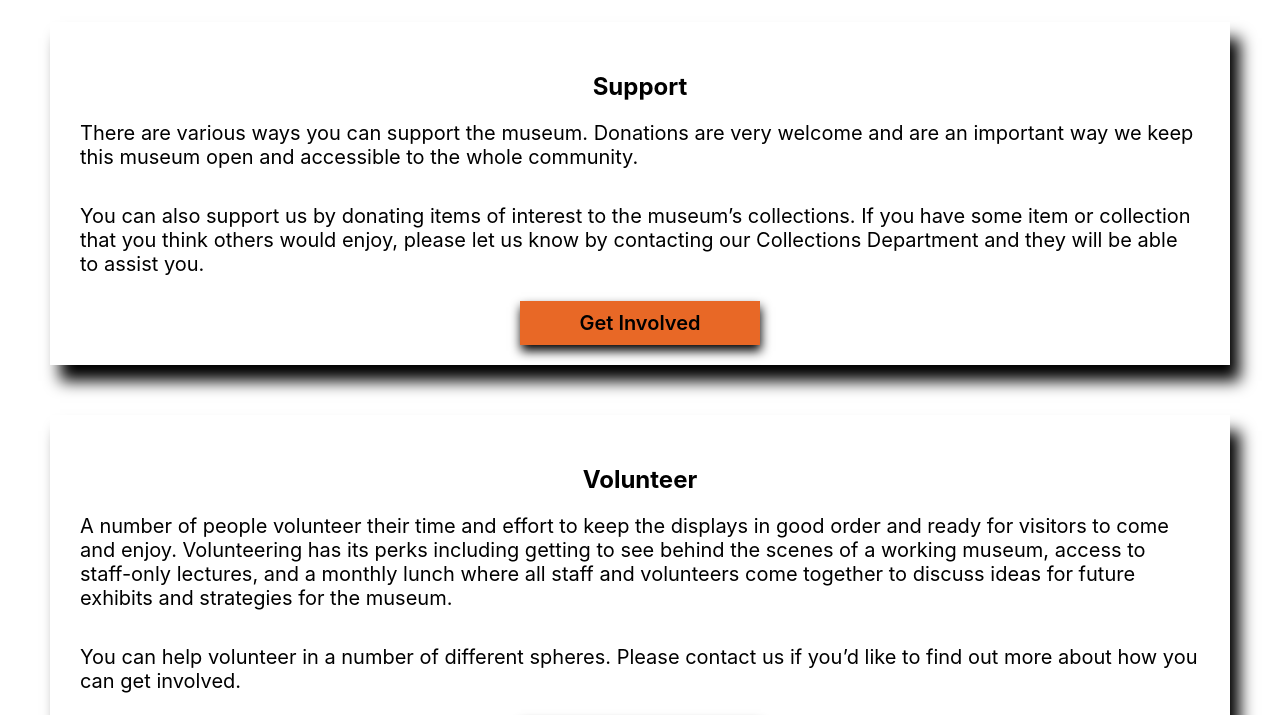
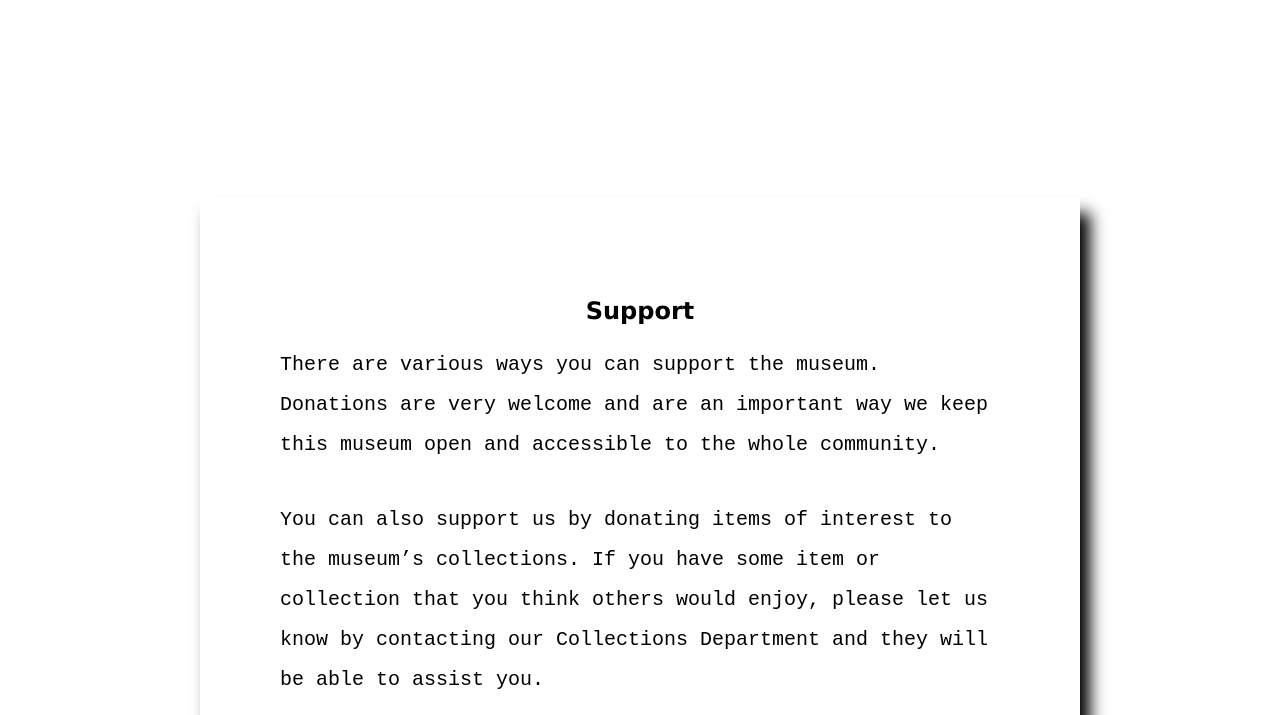
Before and after one commit to Enirose/Semester-project1_Ma-Enirose, a plain HTML site: page get.html in a window 1280 px wide. Shown: the part 219-934 px from the top of the page. Drawn offline with Linux system fonts and the light colour scheme.

Commit message:
some changes with css

```diff
--- a/css/styles.css
+++ b/css/styles.css
@@ -1,5 +1,5 @@
 body {
-    font-family: -apple-system, BlinkMacSystemFont, 'Segoe UI', Roboto, Oxygen, Ubuntu, Cantarell, 'Open Sans', 'Helvetica Neue', sans-serif;
+    font-family: 'Lucida Sans', 'Lucida Sans Regular', 'Lucida Grande', 'Lucida Sans Unicode', Geneva, Verdana, sans-serif;
     margin: 0;
     padding: 0;
 }
@@ -7,6 +7,9 @@ body {
 p {
     font-size: 20px;
     margin: 0px 0px 35px 0px;
+    line-height: 2;
+    font-weight: 500;
+    font-family: 'Courier New', Courier, monospace
 }
 
 .logo {
@@ -58,7 +61,6 @@ nav a {
 }
 
 .logo-name {
-
     text-align: center;
 }
 /* Home */
@@ -85,6 +87,10 @@ nav a {
 hr {
     height: 2px;
     background-color: #E86826;
+}
+
+h3 {
+    margin: 50px;
 }
 
 .cta {
@@ -125,7 +131,7 @@ hr {
     align-items: center;
     padding: 50px;
     margin: 50px;
-    box-shadow: 10px 16px 15px black;
+    box-shadow: 1px 1px 25px black;
 }
 
 .exhibition img {
@@ -150,8 +156,8 @@ hr {
 
 .get-involved {
     align-items: center;
-    padding: 30px;
-    margin: 50px;
+    padding: 80px;
+    margin: 70px;
     box-shadow: 10px 16px 15px black;
     text-align: center;
 }
@@ -218,6 +224,13 @@ footer {
     .exhibition {
         display: grid;
         grid-template-columns: 4fr 5fr;
+        margin: 100px;
+    }
+
+    /*Get Involved*/
+    .get-involved {
+        padding: 80px;
+        margin: 200px;
     }
 }
 
--- a/get.html
+++ b/get.html
@@ -53,7 +53,7 @@
                 <p>
                     You can help volunteer in a number of different spheres. Please contact us if you’d like to find out more about how you can get involved.
                 </p>
-                <a href="get.html" class="cta">Get Involved</a>
+                <a href="contact.html" class="cta">Contact Us</a>
             </div>
         </section>
         <section class="get-involved">
```
